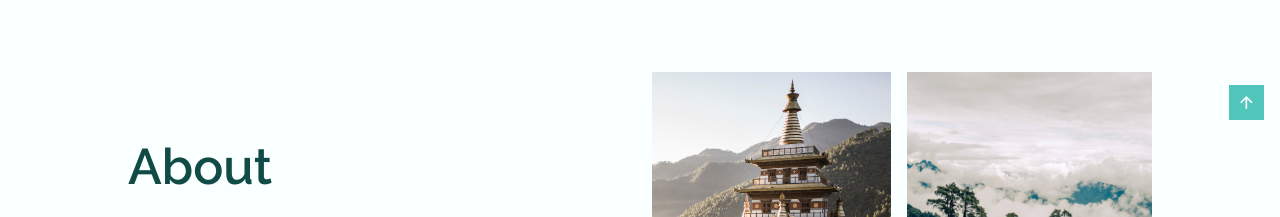
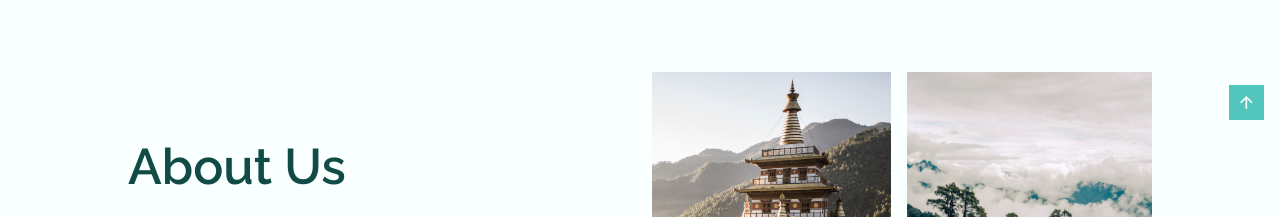
Before and after one commit to Glen-Gal/EHTT, a plain HTML site: page index.html in a window 1280 px wide. Shown: the part 840-1057 px from the top of the page. Drawn offline with nearby package versions, Linux system fonts and the light colour scheme.

Commit message:
Update index.html

```diff
--- a/index.html
+++ b/index.html
@@ -91,7 +91,7 @@
             <section class="about section" id="about">
                 <div class="about__container container grid">
                     <div class="about__data">
-                        <h2 class="section__title about__title">About</h2>
+                        <h2 class="section__title about__title">About Us</h2>
                         <p class="about__description">Welcome to Eastern Himalaya Tours & Travels, your gateway to discovering the wonders of Bhutan!
                             As a tour and travel agency based in the Kingdom of Bhutan, we offer unforgettable experiences that showcase the country's
                             rich cultural heritage, pristine landscapes, and profound spirituality.
```
